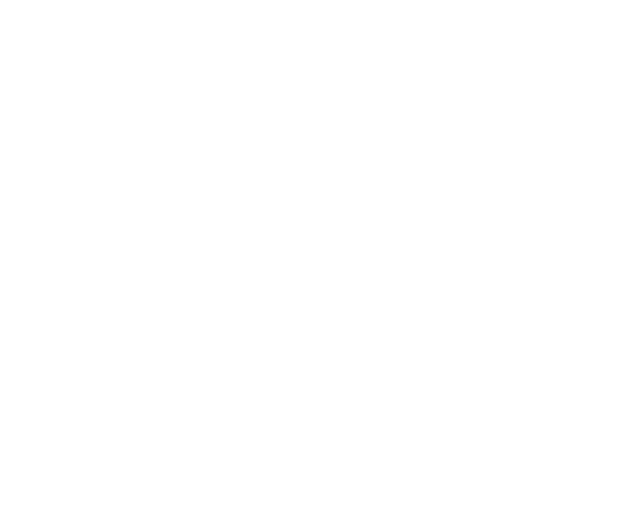
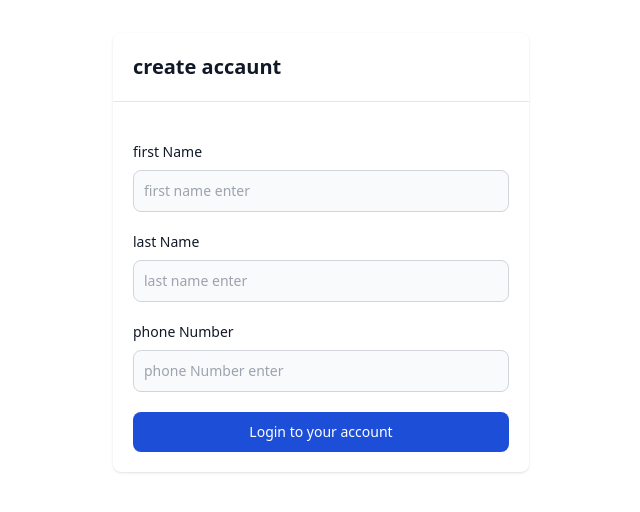
Before and after one commit to ixvadev/Sfera-stadium, a React (Vite) app: page /register in a window 1280 px wide. Before the commit this address had no page. Shown: the part 140-652 px from the top of the page, without its empty margins (319-959 px from the left). Built offline with nearby package versions, Linux system fonts and the light colour scheme.

Commit message:
register

```diff
--- a/package.json
+++ b/package.json
@@ -16,6 +16,7 @@
     "react": "^18.3.1",
     "react-dom": "^18.3.1",
     "react-router-dom": "^6.26.2",
+    "react-toastify": "^10.0.5",
     "router-dom": "^2.2.11",
     "tailwind-merge": "^2.5.2"
   },
--- a/src/App.tsx
+++ b/src/App.tsx
@@ -1,6 +1,11 @@
 import { Route, Routes } from "react-router-dom"
 import Login from "./pages/auth/login"
 import Admin from "./pages/admin"
+import 'react-toastify/dist/ReactToastify.css';
+import { ToastContainer } from "react-toastify";
+import Register from "./pages/auth/register";
+import Master from "./pages/master";
+import Client from "./pages/client";
 
 function App() {
   return (
@@ -8,7 +13,11 @@
       <Routes>
         <Route path="/" element={<Login/>}/>
         <Route path="/admin" element={<Admin />} />
+        <Route path="/register" element={<Register />} />
+        <Route path="/master" element={<Master />} />
+        <Route path="/client" element={<Client />} />
       </Routes>
+      <ToastContainer />
     </div>
   )
 }
--- a/src/helpers/api/url.ts
+++ b/src/helpers/api/url.ts
@@ -1 +1 @@
-export const apiUrl = 'http://134.122.77.107:8085'
+export const apiUrl = 'http://164.92.165.18:8080'
--- a/src/pages/auth/login.tsx
+++ b/src/pages/auth/login.tsx
@@ -1,17 +1,20 @@
 import axios, { AxiosError, AxiosResponse } from "axios"
 import React, { useRef } from "react"
 import { apiUrl } from "../../helpers/api/url"
-import { useNavigate } from "react-router-dom"
+import { Link, useNavigate } from "react-router-dom"
+import { toast } from "react-toastify"
 
 const Login: React.FC = () => {
     const isRole = useNavigate()
+
     const userName = useRef<HTMLInputElement>(null)
     const parol = useRef<HTMLInputElement>(null)
+
     interface User {
         phone: string,
         password: string,
     }
-    function getLogin() {
+    function getLogin(): void {
         let user: User = {
             "phone": userName.current?.value || '',
             "password": parol.current?.value || '',
@@ -21,16 +24,25 @@
             axios.post(apiUrl + '/api/v1/auth/login', user)
                 .then((res: AxiosResponse) => {
                     console.log(res)
-                    console.log(res.data.data.role);
-                    if (res.data.data.role == "ROLE_SUPER_ADMIN") {
-                        isRole('/admin')
-                    }else if (res.data.data.role == "ROLE_MASTER") {
-                        isRole('/master')
+                    if (res.data.data) {
+                        console.log(res.data.data.role);
+                        if (res.data.data.role == "ROLE_SUPER_ADMIN") {
+                            isRole('/admin')
+                        } else if (res.data.data.role == "ROLE_MASTER") {
+                            isRole('/master')
+                        }
+                        localStorage.getItem('token' + res.data.data.token)
+                    } else {
+                        toast.error(res.data.error.message)
                     }
-                    localStorage.getItem('token' + res.data.data.token)
                 }
                 )
-                .catch((err: AxiosError) => console.log(err))
+                .catch((err: AxiosError) => {
+                    console.log(err)
+                    toast.error(err.message)
+                })
+        } else {
+            toast.warning('joylarni tuldiring')
         }
     }
 
@@ -47,19 +59,19 @@
                         </div>
                         <div className="p-4 md:p-5">
                             <div>
-                                <label className="block mb-2 text-sm font-medium text-gray-900 dark:text-white">Your user name</label>
-                                <input ref={userName} type="email" name="email" id="email" className="bg-gray-50 border border-gray-300 text-gray-900 text-sm rounded-lg focus:ring-blue-500 focus:border-blue-500 block w-full p-2.5 dark:bg-gray-600 dark:border-gray-500 dark:placeholder-gray-400 dark:text-white" placeholder="name@company.com" required />
+                                <label className="block mb-2 text-sm font-medium text-gray-900 dark:text-white">Your user phone</label>
+                                <input ref={userName} type="email" name="email" id="email" className=" bg-gray-50 border border-gray-300 text-gray-900 text-sm rounded-lg focus:ring-blue-500 focus:border-blue-500 block w-full p-2.5 dark:bg-gray-600 dark:border-gray-500 dark:placeholder-gray-400 dark:text-white" placeholder="name@company.com" required />
                             </div>
                             <div>
-                                <label className="block mb-2 text-sm font-medium text-gray-900 dark:text-white">Your password</label>
+                                <label className="mt-5 block mb-2 text-sm font-medium text-gray-900 dark:text-white">Your password</label>
                                 <input ref={parol} name="password" id="password" placeholder="••••••••" className="bg-gray-50 border border-gray-300 text-gray-900 text-sm rounded-lg focus:ring-blue-500 focus:border-blue-500 block w-full p-2.5 dark:bg-gray-600 dark:border-gray-500 dark:placeholder-gray-400 dark:text-white" required />
                             </div>
                             <div className="flex justify-between">
 
                             </div>
-                            <button onClick={getLogin} type="submit" className="w-full text-white bg-blue-700 hover:bg-blue-800 focus:ring-4 focus:outline-none focus:ring-blue-300 font-medium rounded-lg text-sm px-5 py-2.5 text-center dark:bg-blue-600 dark:hover:bg-blue-700 dark:focus:ring-blue-800">Login to your account</button>
+                            <button onClick={getLogin} type="submit" className="mt-5 w-full text-white bg-blue-700 hover:bg-blue-800 focus:ring-4 focus:outline-none focus:ring-blue-300 font-medium rounded-lg text-sm px-5 py-2.5 text-center dark:bg-blue-600 dark:hover:bg-blue-700 dark:focus:ring-blue-800">Login to your account</button>
                             <div className="text-sm font-medium text-gray-500 dark:text-gray-300">
-                                Not registered? <a href="#" className="text-blue-700 hover:underline dark:text-blue-500">Create account</a>
+                                Not registered? <Link to={'/register'}><a href="#" className="text-blue-700 hover:underline dark:text-blue-500">Create account</a></Link>
                             </div>
                         </div>
                     </div>
--- a/src/pages/auth/register.tsx
+++ b/src/pages/auth/register.tsx
@@ -1,6 +1,51 @@
-import React from "react"
+import React, { useRef } from "react"
+import { apiUrl } from "../../helpers/api/url"
+import axios, { AxiosError, AxiosResponse } from "axios"
+import { toast } from "react-toastify"
+import { useNavigate } from "react-router-dom"
 
 const Register: React.FC = () => {
+    const firstname = useRef<HTMLInputElement>(null)
+    const lastName = useRef<HTMLInputElement>(null)
+    const phoneNumber = useRef<HTMLInputElement>(null)
+    const isRole = useNavigate()
+    function isRegister() {
+        type User = {
+            "firstName": string,
+            "lastName": string,
+            "phoneNumber": string,
+        }
+        let registerUser: User = {
+            "firstName": firstname.current?.value || "",
+            "lastName": lastName.current?.value || "",
+            "phoneNumber": phoneNumber.current?.value || "",
+        }
+        console.log(registerUser);
+        if (firstname.current?.value && lastName.current?.value && phoneNumber.current?.value) {
+            console.log(apiUrl + '/api/v1/auth/register');
+
+            axios.post(apiUrl + '/api/v1/auth/register?ROLE_NAME=CLIENT', registerUser)
+                .then((res: AxiosResponse) => {
+                    console.log(res)
+                    if (res.data.data) {
+                        localStorage.getItem('token' + res.data.data.token)
+                        if (res.data.data.token == "ROLE_SUPER_ADMIN") {
+                            isRole('/admin')
+                        } else if (res.data.data.token == "ROLE_MASTER") {
+                            isRole('/master')
+                        } else {
+                            isRole('/client')
+                        }
+                    }
+                })
+                .catch((err: AxiosError) => {
+                    console.log(err)
+                    toast.error(err.message)
+                })
+        } else {
+            toast.warning('joylarni tuldiring')
+        }
+    }
     return (
         <div>
             <div id="authentication-modal" tabIndex={-1} aria-hidden="true" className="flex mx-auto  overflow-y-auto overflow-x-hidden fixed top-0 right-0 left-0 z-50 justify-center items-center w-full md:inset-0 h-[calc(100%-1rem)] max-h-full">
@@ -8,26 +53,26 @@
                     <div className="relative bg-white rounded-lg shadow dark:bg-gray-700">
                         <div className="flex items-center justify-between p-4 md:p-5 border-b rounded-t dark:border-gray-600">
                             <h3 className="text-xl font-semibold text-gray-900 dark:text-white">
-                                Sign in to our platform
+                                create accaunt
                             </h3>
 
                         </div>
                         <div className="p-4 md:p-5">
                             <div>
-                                <label className="block mb-2 text-sm font-medium text-gray-900 dark:text-white">Your user name</label>
-                                <input type="email" name="email" id="email" className="bg-gray-50 border border-gray-300 text-gray-900 text-sm rounded-lg focus:ring-blue-500 focus:border-blue-500 block w-full p-2.5 dark:bg-gray-600 dark:border-gray-500 dark:placeholder-gray-400 dark:text-white" placeholder="name@company.com" required />
+                                <label className="mt-5 block mb-2 text-sm font-medium text-gray-900 dark:text-white">first Name</label>
+                                <input ref={firstname} type="text" placeholder="first name enter" name="email" id="email" className="bg-gray-50 border border-gray-300 text-gray-900 text-sm rounded-lg focus:ring-blue-500 focus:border-blue-500 block w-full p-2.5 dark:bg-gray-600 dark:border-gray-500 dark:placeholder-gray-400 dark:text-white" required />
                             </div>
                             <div>
-                                <label className="block mb-2 text-sm font-medium text-gray-900 dark:text-white">Your password</label>
-                                <input type="password" name="password" id="password" placeholder="••••••••" className="bg-gray-50 border border-gray-300 text-gray-900 text-sm rounded-lg focus:ring-blue-500 focus:border-blue-500 block w-full p-2.5 dark:bg-gray-600 dark:border-gray-500 dark:placeholder-gray-400 dark:text-white" required />
+                                <label className="mt-5 block mb-2 text-sm font-medium text-gray-900 dark:text-white">last Name</label>
+                                <input ref={lastName} type="text" name="password" id="password" placeholder="last name enter" className="bg-gray-50 border border-gray-300 text-gray-900 text-sm rounded-lg focus:ring-blue-500 focus:border-blue-500 block w-full p-2.5 dark:bg-gray-600 dark:border-gray-500 dark:placeholder-gray-400 dark:text-white" required />
                             </div>
-                            <div className="flex justify-between">
+                            <div>
+                                <label className="mt-5 block mb-2 text-sm font-medium text-gray-900 dark:text-white">phone Number</label>
+                                <input ref={phoneNumber} type="text" id="password" placeholder="phone Number enter" className="bg-gray-50 border border-gray-300 text-gray-900 text-sm rounded-lg focus:ring-blue-500 focus:border-blue-500 block w-full p-2.5 dark:bg-gray-600 dark:border-gray-500 dark:placeholder-gray-400 dark:text-white" required />
+                            </div>
 
-                            </div>
-                            <button type="submit" className="w-full text-white bg-blue-700 hover:bg-blue-800 focus:ring-4 focus:outline-none focus:ring-blue-300 font-medium rounded-lg text-sm px-5 py-2.5 text-center dark:bg-blue-600 dark:hover:bg-blue-700 dark:focus:ring-blue-800">Login to your account</button>
-                            <div className="text-sm font-medium text-gray-500 dark:text-gray-300">
-                                Not registered? <a href="#" className="text-blue-700 hover:underline dark:text-blue-500">Create account</a>
-                            </div>
+
+                            <button onClick={isRegister} type="submit" className="mt-5 w-full text-white bg-blue-700 hover:bg-blue-800 focus:ring-4 focus:outline-none focus:ring-blue-300 font-medium rounded-lg text-sm px-5 py-2.5 text-center dark:bg-blue-600 dark:hover:bg-blue-700 dark:focus:ring-blue-800">Login to your account</button>
                         </div>
                     </div>
                 </div>
--- /dev/null
+++ b/src/pages/client/index.tsx
@@ -0,0 +1,9 @@
+import React from 'react'
+
+const Client: React.FC = () => {
+  return (
+    <div>Client</div>
+  )
+}
+
+export default Client
--- /dev/null
+++ b/src/pages/master/index.tsx
@@ -0,0 +1,9 @@
+import React from 'react'
+
+const Master: React.FC = () => {
+  return (
+    <div>Master</div>
+  )
+}
+
+export default Master
```
Also changed, not shown: src/pages/index.tsx (deleted, +0 -17 lines), 1 other file (tests, documents, lock files or other folders).
